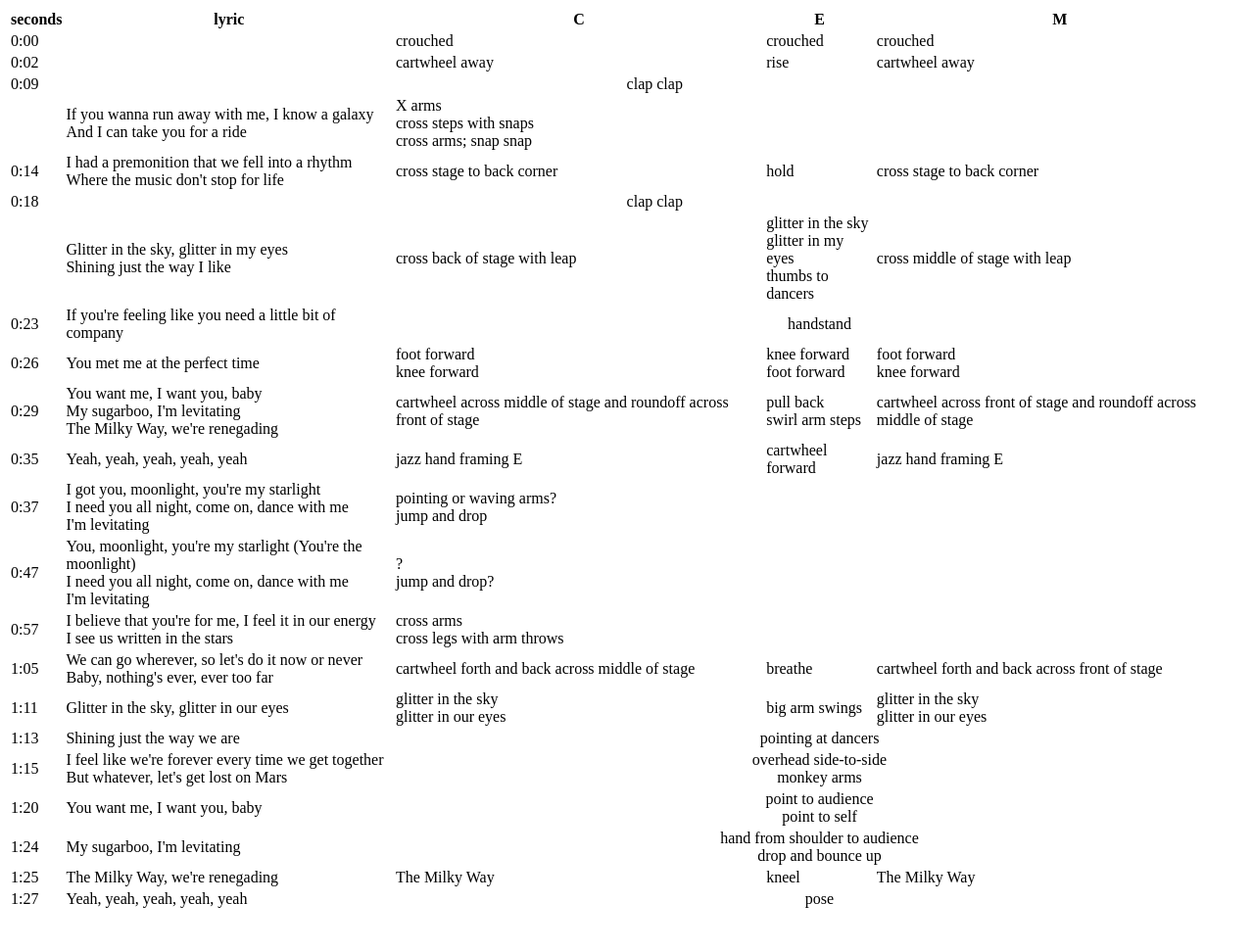
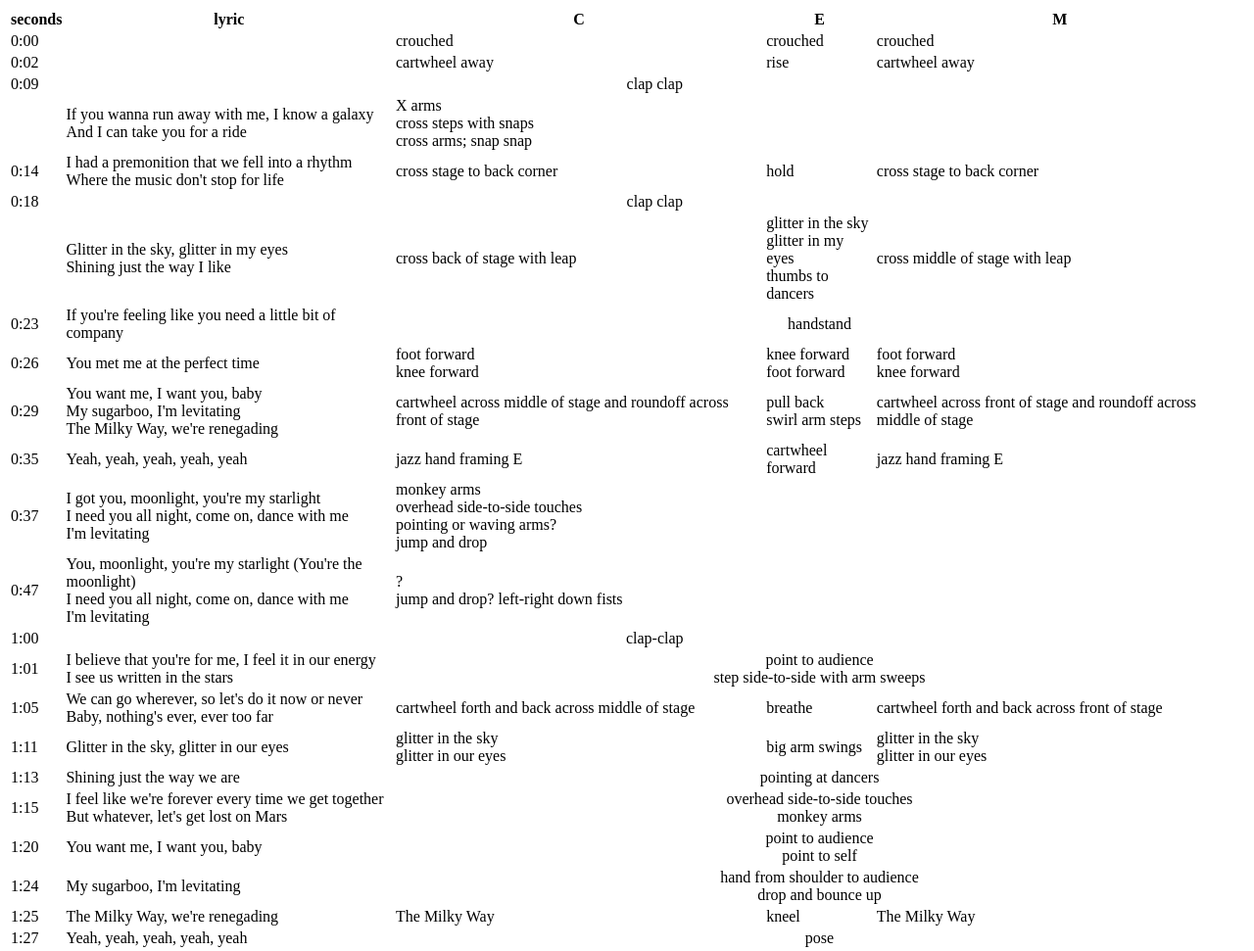
Before and after one commit to nateworthy/fluffypuppies, a plain HTML site: page choreography/index.html in a window 1280 px wide. Shown: the whole page at 98% size. Before the commit the page ends 938 px from the top, so only its background shows below. Drawn offline with Linux system fonts and the light colour scheme.

Commit message:
Update index.html

```diff
--- a/choreography/index.html
+++ b/choreography/index.html
@@ -219,6 +219,8 @@ I need you all night, come on, dance with me<BR/>
 I'm levitating
 </TD>
 <TD>
+monkey arms<BR/>
+overhead side-to-side touches<BR/>
 pointing or waving arms?<BR/>
 jump and drop
 </TD>
@@ -243,6 +245,7 @@ I'm levitating
 <TD>
 ?<BR/>
 jump and drop?
+left-right down fists
 </TD>
 <TD>
 
@@ -255,21 +258,25 @@ jump and drop?
 
 <TR>
 <TD>
-0:57
+1:00
+</TD>
+<TD COLSPAN=4 style="text-align: center;">
+clap-clap
+</TD>
+</TR>
+
+
+<TR>
+<TD>
+1:01
 </TD>
 <TD>
 I believe that you're for me, I feel it in our energy<BR/>
 I see us written in the stars
 </TD>
-<TD>
-cross arms<BR/>
-cross legs with arm throws
-</TD>
-<TD>
-
-</TD>
-<TD>
-
+<TD COLSPAN=3 style="text-align: center;">
+point to audience<BR/>
+step side-to-side with arm sweeps
 </TD>
 </TR>
 
@@ -337,7 +344,7 @@ I feel like we're forever every time we get together<BR/>
 But whatever, let's get lost on Mars
 </TD>
 <TD COLSPAN=3 style="text-align: center;">
-overhead side-to-side<BR/>
+overhead side-to-side touches<BR/>
 monkey arms
 </TD>
 </TR>
```
